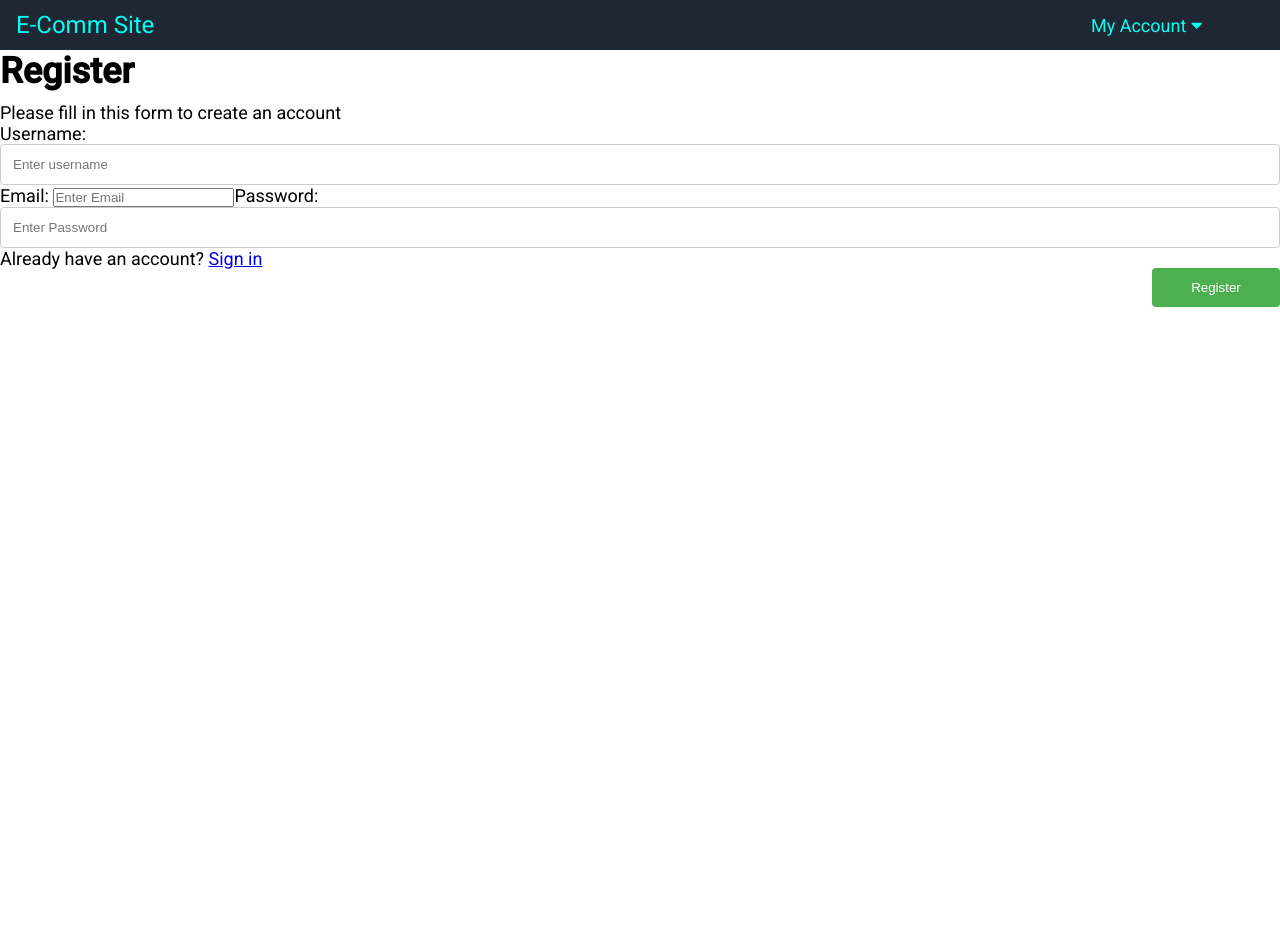
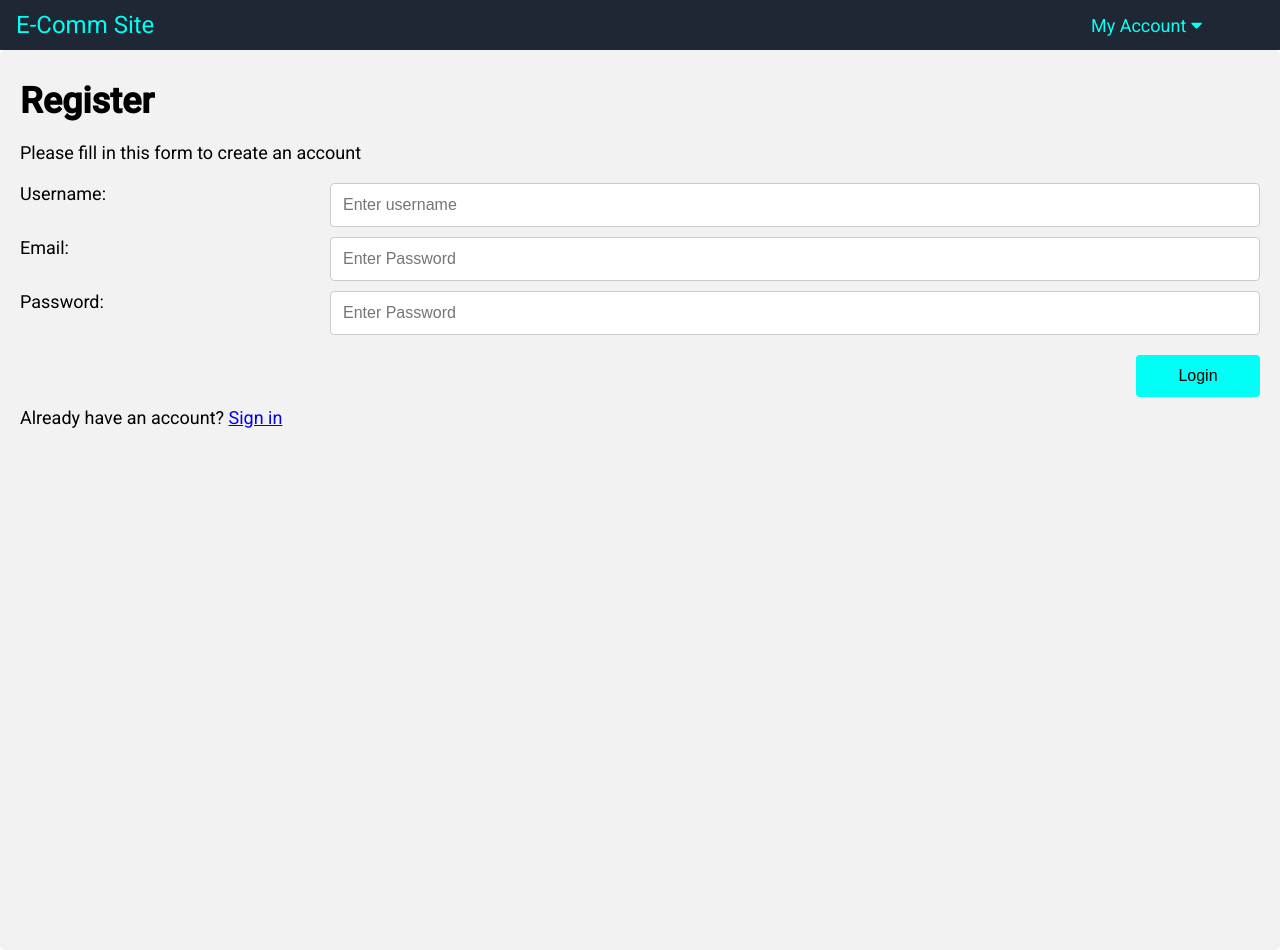
Before and after one commit to webmaster0307/Ecommerce-Frontend-React-Rails, a React (Create React App) app: page /signup in a window 1280 px wide. Before the commit the page ends 800 px from the top, so only its background shows below. Built offline with nearby package versions, Linux system fonts and the light colour scheme; no server answers.

Commit message:
Update signup form with css styling

```diff
--- a/src/components/auth/Register.js
+++ b/src/components/auth/Register.js
@@ -28,22 +28,43 @@ class Register extends Component {
 
     render() {
         return (
-            <div className="container">
+            <div className="container-form">
                 <h1>Register</h1>
                 <p>Please fill in this form to create an account</p>
 
                 <form onSubmit={this.handleSubmit}>
 
+                <div class="row">
+                    <div class="col-3">
                         <label htmlFor="username">Username:  </label>
+                    </div>
+                    <div class="col-9">
                         <input type="username" name="username" id="username" placeholder="Enter username" onChange={this.handleChange} required/>
+                    </div>
+                </div>
 
+                    <div class="row">
+                    <div class="col-3">
                         <label htmlFor="email">Email:  </label>
-                    <input type="email" name="email" id="email"placeholder="Enter Email" onChange={this.handleChange} required/>
+                    </div>
+                    <div class="col-9">
+                        <input type="password" name="password" id="password" placeholder="Enter Password" onChange={this.handleChange} required/>
+                    </div>
+                </div>
 
+                <div class="row">
+                    <div class="col-3">
                         <label htmlFor="password">Password:  </label>
+                    </div>
+                    <div class="col-9">
                         <input type="password" name="password" id="password" placeholder="Enter Password" onChange={this.handleChange} required/>
+                    </div>
+                </div>
 
-                    <input type="submit" value="Register"></input>
+
+                <div class="row">
+                  <input type="submit" value="Login"></input>
+                </div>
 
                 <div className="">
                     <p>Already have an account? <Link to="/login">Sign in</Link> </p>
--- a/src/index.css
+++ b/src/index.css
@@ -12,7 +12,8 @@ body {
   margin: 0;
 }
 
-h1 {
+h1, p {
+  padding-top: 10px;
   padding-bottom: 10px;
 }
 
@@ -46,17 +47,20 @@ h1 {
   height: 900px;
 }
 
-input[type=username], input[type=password], select, textarea {
+input[type=username], input[type=password], input[type=email], select, textarea {
   width: 100%;
   padding: 12px;
   border: 1px solid #ccc;
   border-radius: 4px;
   resize: vertical;
+  font-size: 1rem;
 }
 
 input[type=submit] {
-  background-color: #4CAF50;
-  color: white;
+  /* background-color: #4CAF50; */
+  background-color: RGB(0, 255, 244);
+  color: black;
+  font-size: 1rem;
   padding: 12px 20px;
   margin-top: 20px;
   width: 100%;
@@ -64,7 +68,8 @@ input[type=submit] {
 }
 
 input[type=submit]:hover {
-  background-color: #45a049;
+  background-color: RGB(11, 165, 161);
+  /* background-color: #45a049; */
 }
 
 .subheader {
@@ -110,5 +115,11 @@ input[type=submit] {
   float: right;
 }
 
+.row::after {
+  content: "";
+  clear: both;
+  display: table;
+}
+
 
 }
```
Lines whose indentation alone changed are shown as unchanged.
